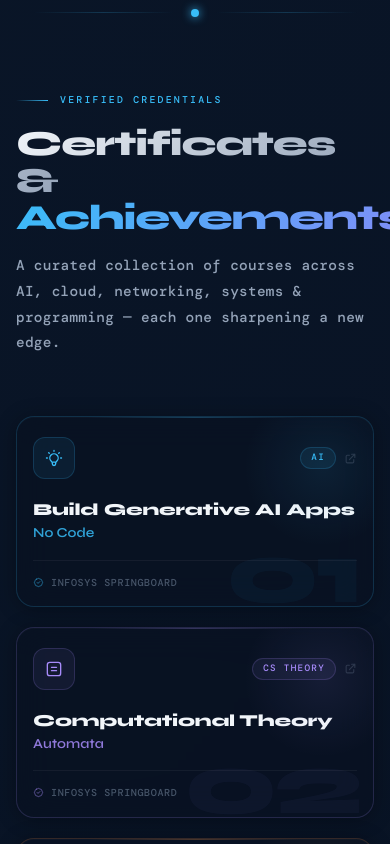
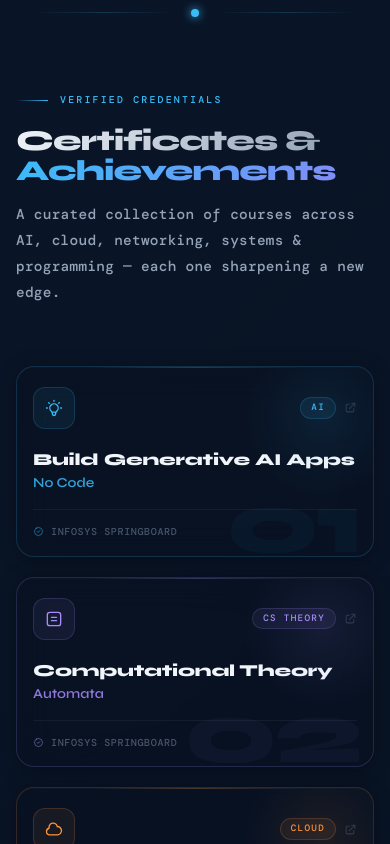
Before and after one commit to Vaibhav-singh200564/V-portfolio, a React (Vite) app: page / in a window 390 px wide. Shown: the part 9500-10344 px from the top of the page. Built offline with nearby package versions, Linux system fonts and the light colour scheme; no server answers; a web font is replaced by a local one.

Commit message:
Fix: Scale down massive header fonts on mobile to prevent overflow

```diff
--- a/src/components/Certificates.jsx
+++ b/src/components/Certificates.jsx
@@ -374,10 +374,11 @@ export default function Certificates() {
         <h2 style={{
           fontFamily: "'Syne', sans-serif",
           fontWeight: 900,
-          fontSize: "clamp(2.2rem, 5.5vw, 3.4rem)",
+          fontSize: "clamp(1.8rem, 6vw, 3.4rem)",
           lineHeight: 1.05,
           letterSpacing: "-0.03em",
           margin: "0 0 16px",
+          wordBreak: "break-word"
         }}>
           <span style={{
             background: "linear-gradient(135deg, #f1f5f9 0%, #94a3b8 100%)",
--- a/src/components/CodingActivity.jsx
+++ b/src/components/CodingActivity.jsx
@@ -28,10 +28,11 @@ export default function CodingActivity() {
           transition: "all 0.8s cubic-bezier(0.16,1,0.3,1)"
         }}>
           <h2 style={{
-            fontFamily: "'Syne', sans-serif", fontWeight: 900, fontSize: "clamp(2.5rem, 5vw, 4rem)",
+            fontFamily: "'Syne', sans-serif", fontWeight: 900, fontSize: "clamp(1.8rem, 6vw, 4rem)",
             background: "linear-gradient(135deg, #ffffff 0%, #e2e8f0 40%, #94a3b8 100%)",
             WebkitBackgroundClip: "text", WebkitTextFillColor: "transparent",
-            margin: "0 0 16px"
+            margin: "0 0 16px",
+            wordBreak: "break-word"
           }}>
             Coding Activity & <span style={{ background: "linear-gradient(135deg, #38bdf8, #818cf8)", WebkitBackgroundClip: "text", WebkitTextFillColor: "transparent" }}>Consistency</span>
           </h2>
```
